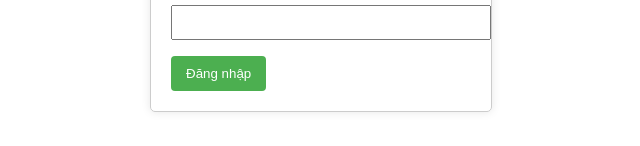
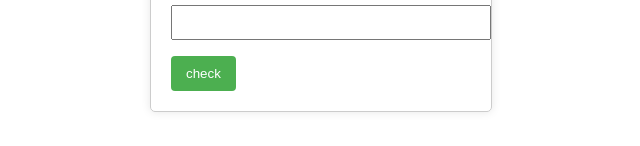
Before and after one commit to Dwoyng/vscode-demo, a plain HTML site: page index.html in a window 1280 px wide. Shown: the part 442-588 px from the top of the page, without its empty margins (319-959 px from the left). Drawn offline with Linux system fonts and the light colour scheme.

Commit message:
Add files via upload

```diff
--- a/index.html
+++ b/index.html
@@ -18,7 +18,7 @@
             <label for="username">What's your nick name</label>
             <input type="text" id="c3" name="c3" required>
 
-            <button type="button" onclick="login()">Đăng nhập</button>
+            <button type="button" onclick="login()">check</button>
         </form>
     </div>
     <script src="script.js"></script>
```
